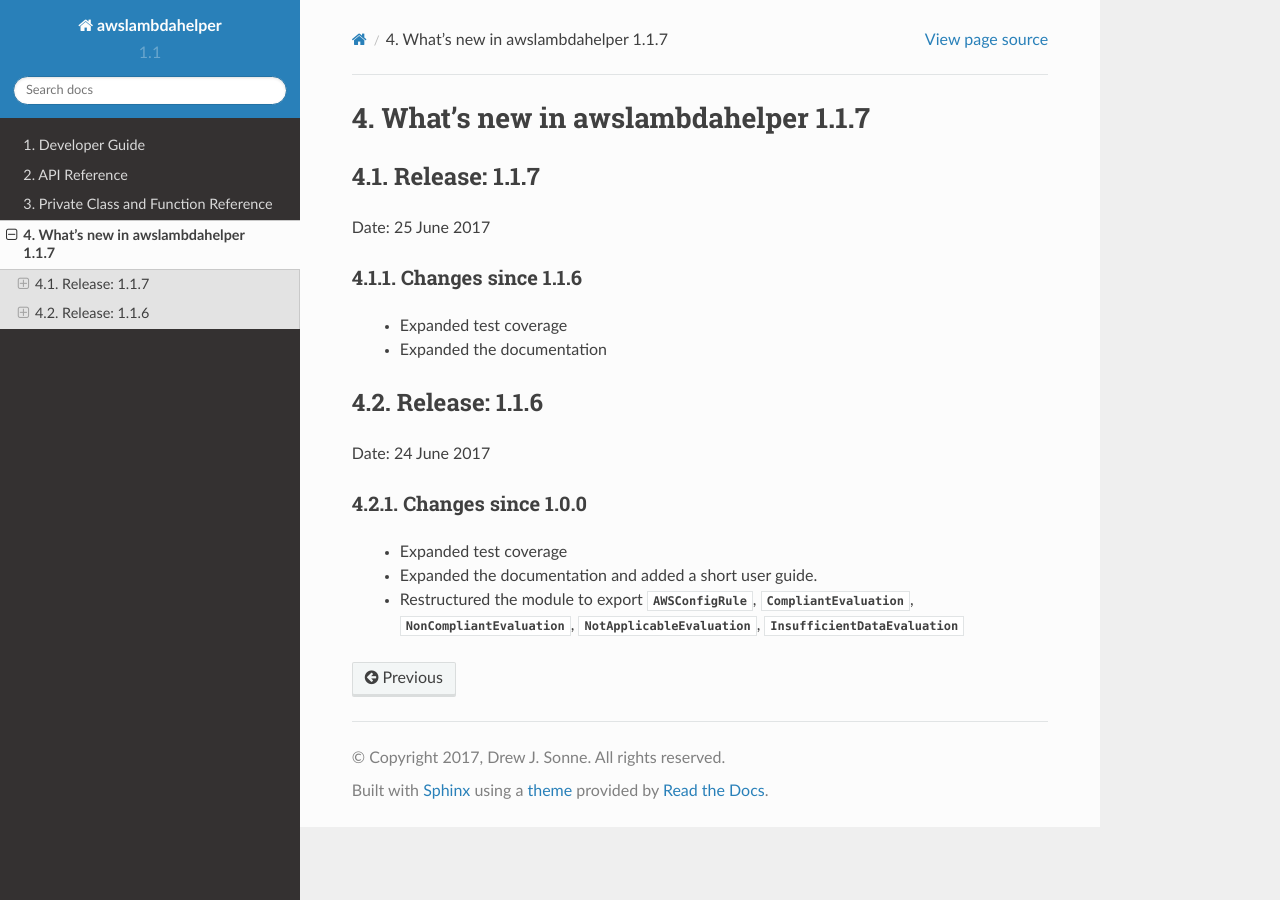
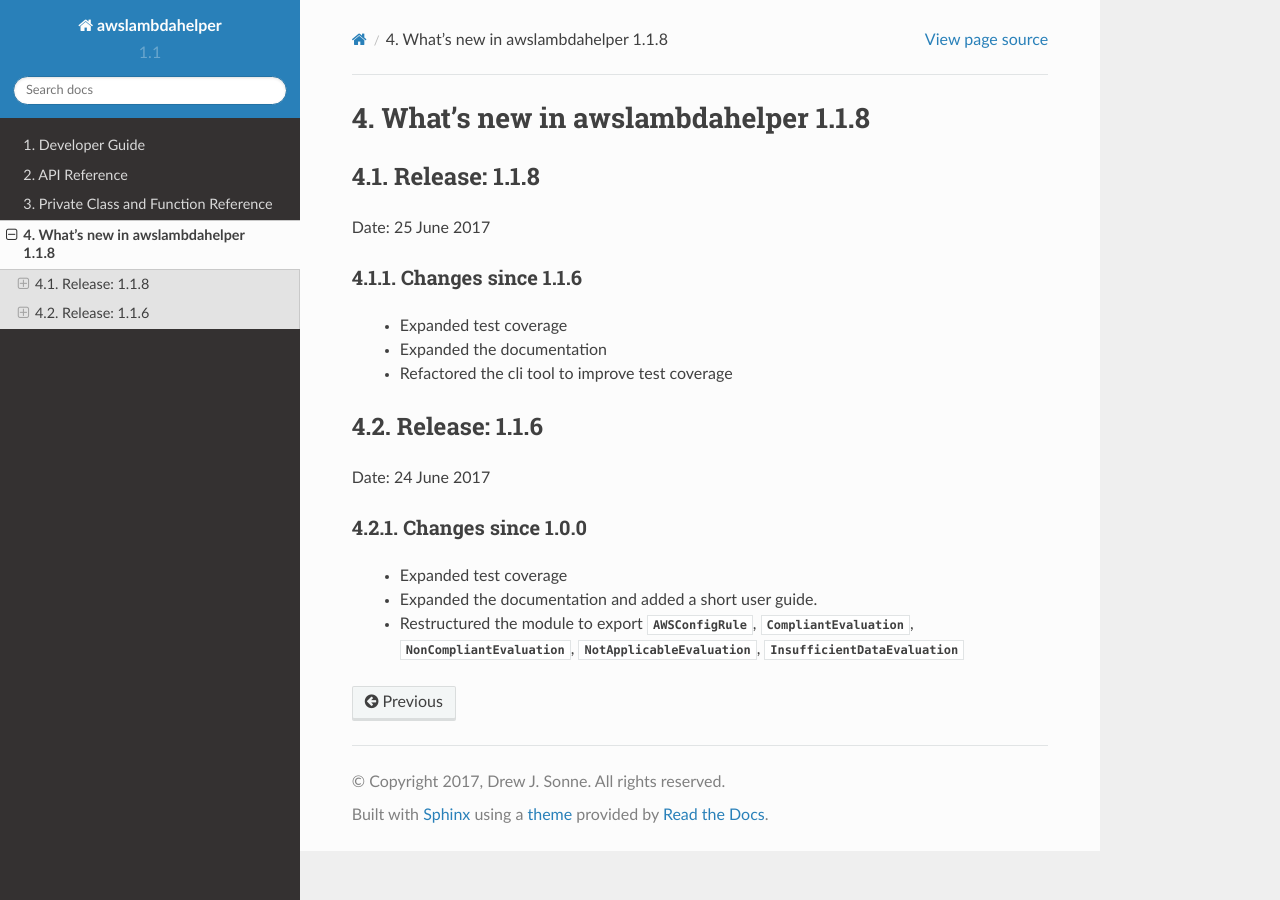
Before and after one commit to drewsonne/awslambdahelper, a Sphinx documentation site: the page built from docs/changes.rst, in a window 1280 px wide. Built offline with Sphinx 7.4.7 and the Read the Docs theme 2.0.0, drawn with Linux system fonts in a browser that asks for light colours; pages that are not in the unit, such as notebooks, are missing from menus.

Commit message:
Version bump and updated changelog

```diff
--- a/CHANGELOG.rst
+++ b/CHANGELOG.rst
@@ -1,5 +1,5 @@
 --------------
-Release: 1.1.7
+Release: 1.1.8
 --------------
 Date: 25 June 2017
 
@@ -9,6 +9,7 @@
 
  - Expanded test coverage
  - Expanded the documentation
+ - Refactored the cli tool to improve test coverage
 
 --------------
 Release: 1.1.6
--- a/README.rst
+++ b/README.rst
@@ -1,5 +1,5 @@
 =====================
-awslambdahelper 1.1.7
+awslambdahelper 1.1.8
 =====================
 
 .. image:: https://www.quantifiedcode.com/api/v1/project/bb53f496a1cc45f780342fc973270298/badge.svg
--- a/build.py
+++ b/build.py
@@ -1,6 +1,6 @@
 from pybuilder.core import use_plugin, init, Author
 
-_version = ('1','1','7')
+_version = ('1','1','8')
 
 use_plugin('exec')
 use_plugin("python.core")
--- a/docs/conf.py
+++ b/docs/conf.py
@@ -17,7 +17,7 @@
 sys.path.insert(0, './src/main/python')
 
 
-_version = ('1','1','7')
+_version = ('1','1','8')
 
 # If extensions (or modules to document with autodoc) are in another directory,
 # add these directories to sys.path here. If the directory is relative to the
```
